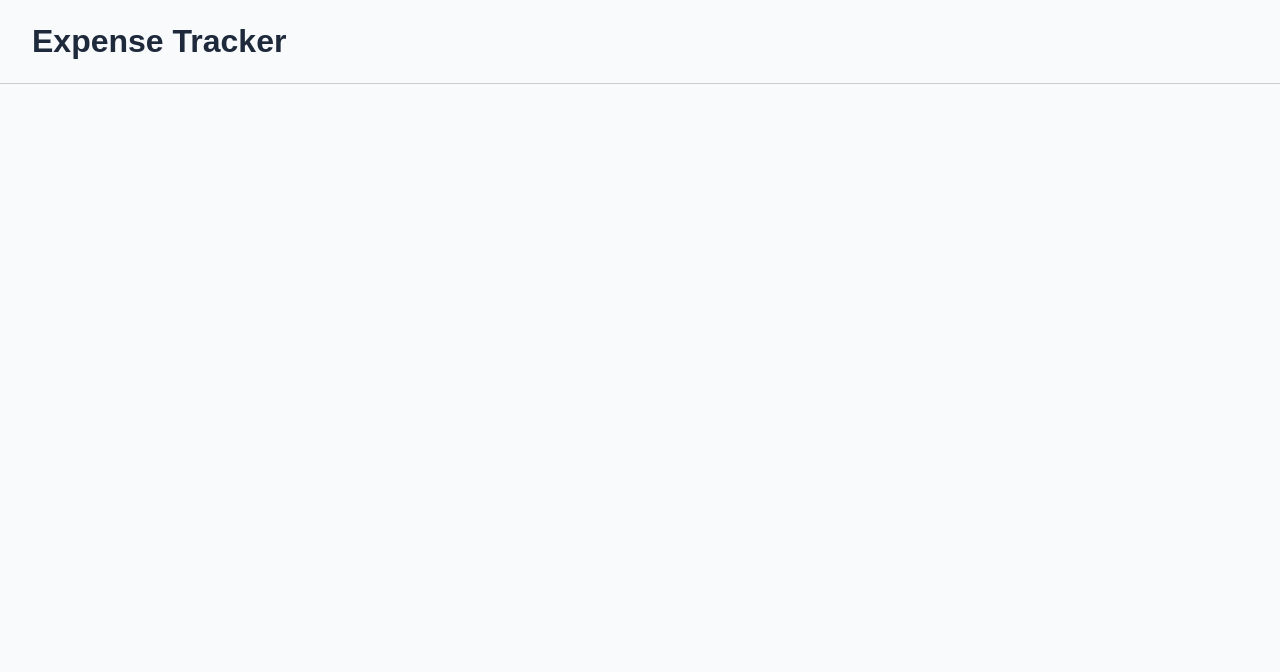
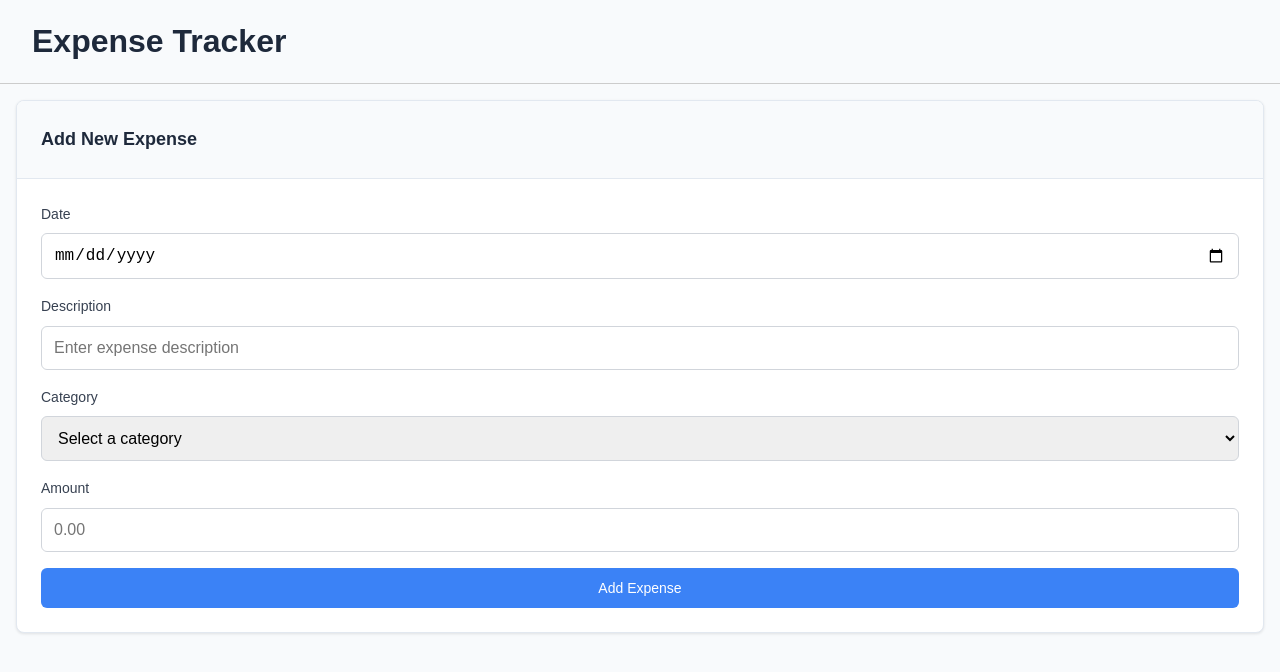
Before and after one commit to shubh30/Expense-tracker, a React (Vite) app: page / in a window 1280 px wide. Shown: the top 672 px of the page. Built offline with nearby package versions, Linux system fonts and the light colour scheme.

Commit message:
Add expense form

```diff
--- a/src/Components/Dashboard/index.jsx
+++ b/src/Components/Dashboard/index.jsx
@@ -1,4 +1,5 @@
 import Header from "../Header";
+import ExpenseForm from "../ExpenseForm";
 
 import "./style.css";
 
@@ -6,6 +7,9 @@ const Layout = () => {
   return (
     <div className="app-container">
       <Header />
+      <main className="container">
+        <ExpenseForm />
+      </main>
     </div>
   );
 };
--- a/src/Components/Dashboard/style.css
+++ b/src/Components/Dashboard/style.css
@@ -1,3 +1,9 @@
 .app-container {
   min-height: 100vh;
 }
+
+.container {
+  min-width: 1200px;
+  margin: 0 auto;
+  padding: 1rem 1rem 1.5rem 1rem;
+}
--- /dev/null
+++ b/src/Components/ExpenseForm/index.jsx
@@ -0,0 +1,125 @@
+import React, { useState } from "react";
+import { useDispatch, useSelector } from "react-redux";
+import { addExpense } from "../../store/slices/expensesSlice";
+import "./style.css";
+
+const ExpenseForm = () => {
+  const [formData, setFormData] = useState({
+    date: "",
+    description: "",
+    category: "",
+    amount: "",
+  });
+  const dispatch = useDispatch()
+  const categories = useSelector((state) => state.categories.categories);
+  const handleSubmit = (e) => {
+    e.preventDefault();
+
+    if (!formData.date || !formData.description || !formData.category || !formData.amount) return
+
+    const amount = Number.parseFloat(formData.amount)
+    if (isNaN(amount) || amount <= 0) return
+
+    dispatch(addExpense({
+      ...formData,
+      amount
+    }))
+  };
+
+  return (
+    <div className="card">
+      <div className="card-header">
+        <h3 className="card-title">Add New Expense</h3>
+      </div>
+      <div className="card-content">
+        <form onSubmit={handleSubmit} className="form">
+          <div className="form-group">
+            <label htmlFor="date" className="form-label">
+              Date
+            </label>
+            <input
+              type="date"
+              id="date"
+              value={formData.date}
+              onChange={(e) =>
+                setFormData((prev) => ({ ...prev, date: e.target.value }))
+              }
+              className="form-input"
+              required
+            />
+          </div>
+          <div className="form-group">
+            <label htmlFor="description" className="form-label">
+              Description
+            </label>
+            <input
+              id="description"
+              type="text"
+              value={formData.description}
+              onChange={(e) =>
+                setFormData((prev) => ({
+                  ...prev,
+                  description: e.target.value,
+                }))
+              }
+              placeholder="Enter expense description"
+              className="form-input"
+              required
+            />
+          </div>
+          <div className="form-group">
+            <label htmlFor="category" className="form-label">
+              Category
+            </label>
+            <select
+              id="category"
+              value={formData.category}
+              onChange={(e) =>
+                setFormData((prev) => ({ ...prev, category: e.target.value }))
+              }
+              className="form-select"
+              required
+            >
+              <option value="">Select a category</option>
+              {categories.map((category) => (
+                <option key={category.id} value={category.name}>
+                  {category.name}
+                </option>
+              ))}
+            </select>
+          </div>
+
+          <div className="form-group">
+            <label htmlFor="amount" className="form-label">
+              Amount
+            </label>
+            <input
+              id="amount"
+              type="number"
+              step="0.01"
+              min="0"
+              value={formData.amount}
+              onChange={(e) =>
+                setFormData((prev) => ({ ...prev, amount: e.target.value }))
+              }
+              placeholder="0.00"
+              className="form-input"
+              required
+            />
+          </div>
+
+          <div className="form-actions">
+            <button
+              type="submit"
+              className="btn btn-primary"
+            >
+              Add Expense
+            </button>
+          </div>
+        </form>
+      </div>
+    </div>
+  );
+};
+
+export default ExpenseForm;
--- /dev/null
+++ b/src/Components/ExpenseForm/style.css
@@ -0,0 +1,85 @@
+.card {
+  background: #fff;
+  border-radius: 8px;
+  box-shadow: 0 1px 3px rgba(0, 0, 0, 0.1);
+  border: 1px solid #e2e8f0;
+  overflow: hidden;
+}
+
+.card-header {
+  padding: 1.5rem;
+  border-bottom: 1px solid #e2e8f0;
+  background: #f8fafc;
+}
+
+.card-title {
+  font-size: 1.125rem;
+  font-weight: 600;
+  margin: 0;
+  display: flex;
+  align-items: center;
+  gap: 0.5rem;
+}
+
+.card-content {
+  padding: 1.5rem;
+}
+
+.form {
+  display: flex;
+  flex-direction: column;
+  gap: 1rem;
+}
+
+.form-group {
+  display: flex;
+  flex-direction: column;
+  gap: 0.5rem;
+}
+
+.form-label {
+  font-weight: 500;
+  color: #374151;
+  font-size: 0.875rem;
+}
+
+.form-input,
+.form-select {
+  padding: 0.75rem;
+  border: 1px solid #d1d5db;
+  border-radius: 6px;
+  font-size: 1rem;
+  transition: border-color 0.2s, box-shadow 0.2s;
+}
+
+.form-input:focus,
+.form-select:focus {
+  outline: none;
+  border-color: #3b82f6;
+}
+
+.form-actions {
+  display: flex;
+  gap: 0.5rem
+}
+
+.btn {
+  padding: 0.75rem 1.5rem;
+  border: none;
+  border-radius: 6px;
+  font-size: 0.875rem;
+  font-weight: 500;
+  cursor: pointer;
+  transition: all 0.2s;
+  display: inline-flex;
+  align-items: center;
+  justify-content: center;
+  gap: 0.5rem;
+  text-decoration: none;
+  flex: 1;
+}
+
+.btn-primary {
+  background: #3b82f6;
+  color: white;
+}
--- a/src/store/index.js
+++ b/src/store/index.js
@@ -1,8 +1,10 @@
 import { configureStore } from "@reduxjs/toolkit";
 import categoriesReducer from "./slices/categoriesSlice";
+import expensesReducer from "./slices/expensesSlice";
 
 export default configureStore({
   reducer: {
+    expenses: expensesReducer,
     categories: categoriesReducer,
   },
 });
--- /dev/null
+++ b/src/store/slices/expensesSlice.js
@@ -0,0 +1,23 @@
+import { createSlice } from "@reduxjs/toolkit";
+
+const initialState = {
+  expenses: [],
+  selectedMonth: new Date().toISOString().slice(0, 7),
+};
+
+const expensesSlice = createSlice({
+  name: "expenses",
+  initialState,
+  reducers: {
+    addExpense: (state, action) => {
+      const newExpense = {
+        ...action.payload,
+        id: Date.now().toString(),
+      };
+      state.expenses.push(newExpense);
+    },
+  },
+});
+
+export const { addExpense } = expensesSlice.actions;
+export default expensesSlice.reducer;
```
